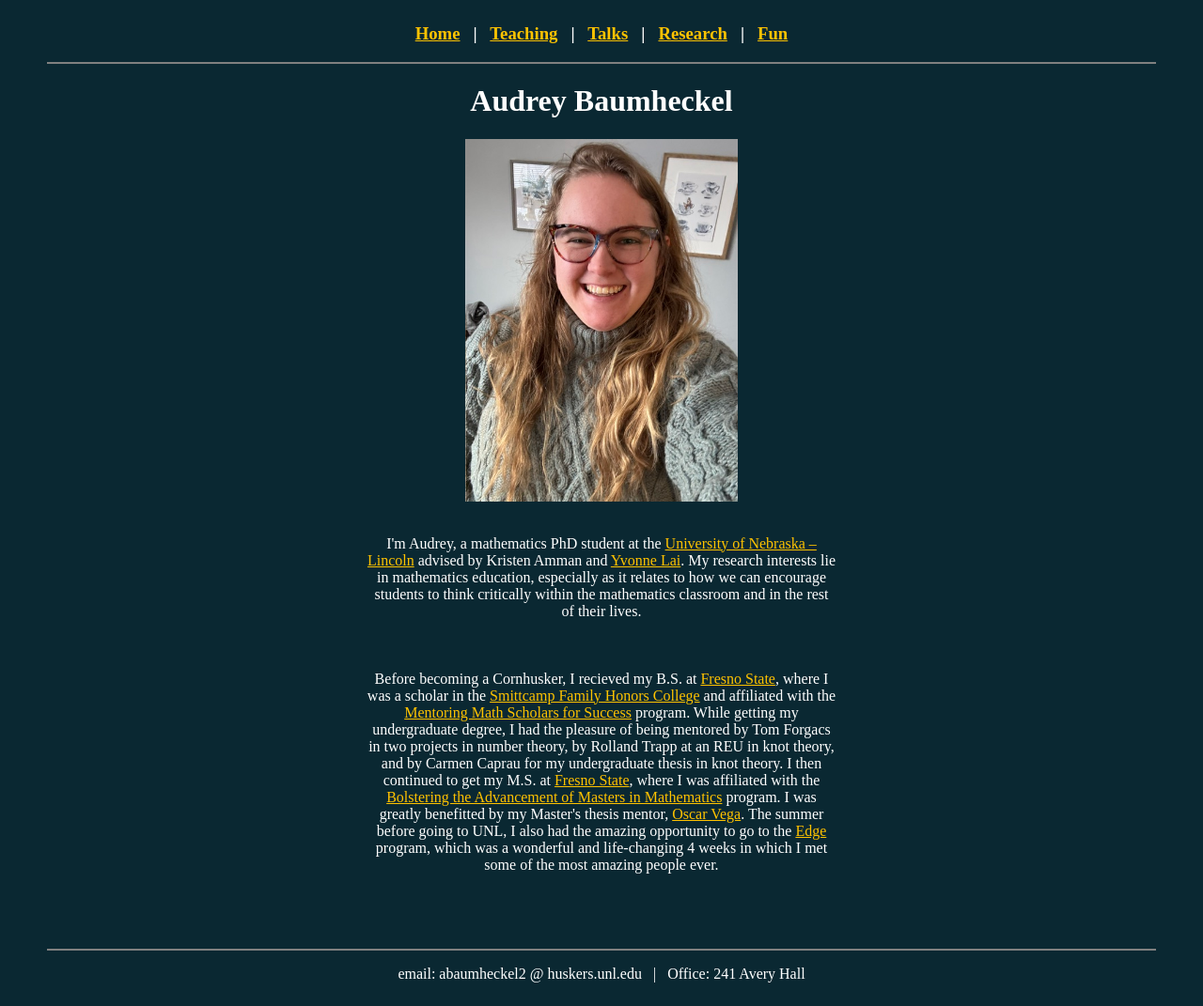
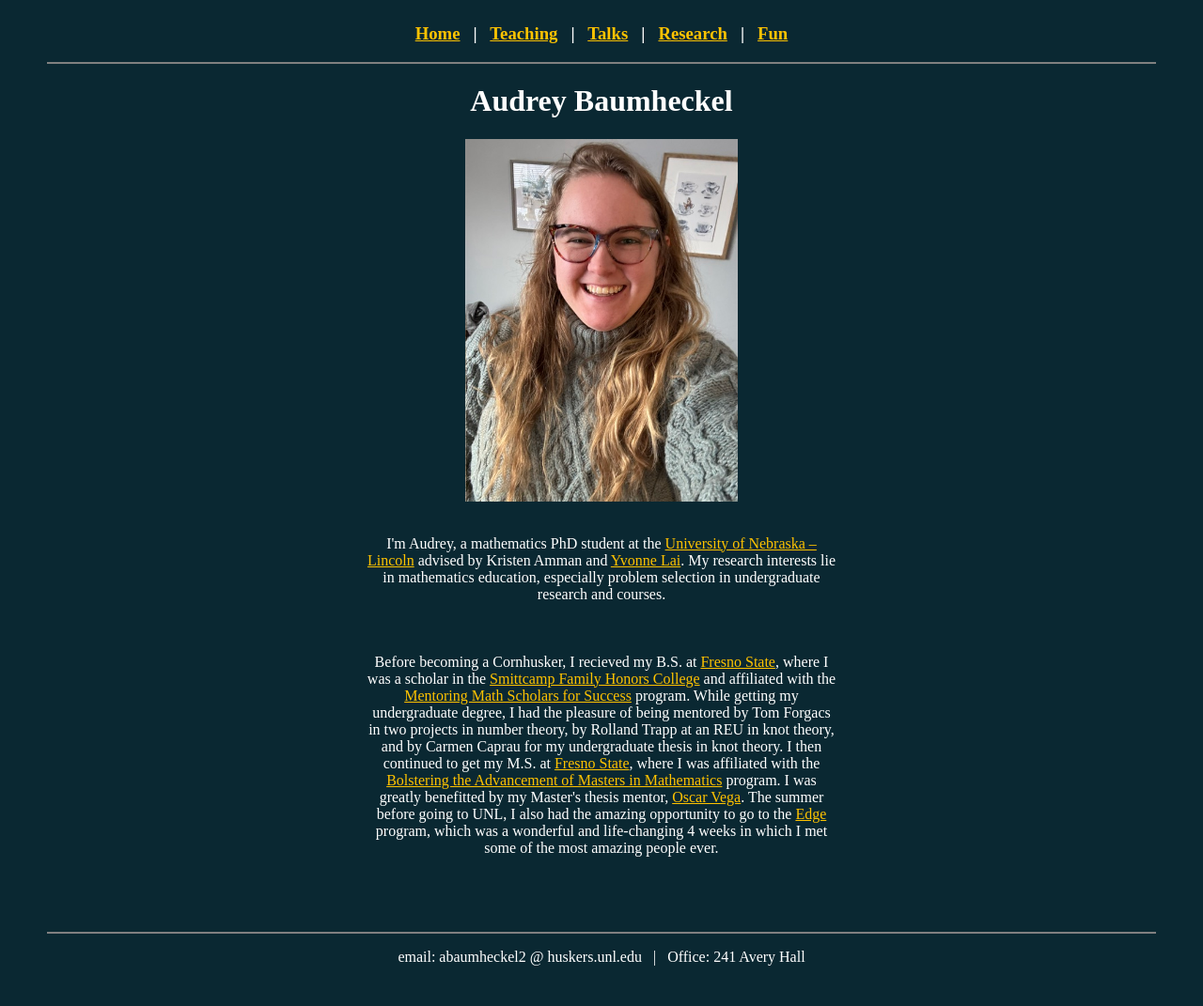
Before and after one commit to abaumheckel/abaumheckel.github.io, a Jekyll site: the page index.html, which Jekyll copies as it is, in a window 1280 px wide. Shown: the whole page at 94% size. Built offline with Jekyll 4.4.1, drawn with Linux system fonts in a browser that asks for light colours.

Commit message:
Update index.html--Research interests
Updated research interests

```diff
--- a/index.html
+++ b/index.html
@@ -43,10 +43,7 @@ Audrey Baumheckel
 <div class="bio">
 I'm Audrey, a mathematics PhD student at the <a href= https://math.unl.edu/> University of Nebraska –
  Lincoln</a> advised by Kristen Amman and <a href= https://yvonnexlai.com/> Yvonne Lai</a>.
- My research interests lie in mathematics education, especially as it relates
-  to how we can encourage students to think critically within the mathematics classroom and in
-  the rest of their lives.
-
+ My research interests lie in mathematics education, especially problem selection in undergraduate research and courses.
  <br><br><br><br>
 
 Before becoming a Cornhusker, I recieved my B.S. at <a href=https://csm.fresnostate.edu/math/index.html> Fresno State</a>, where I was a scholar
```
